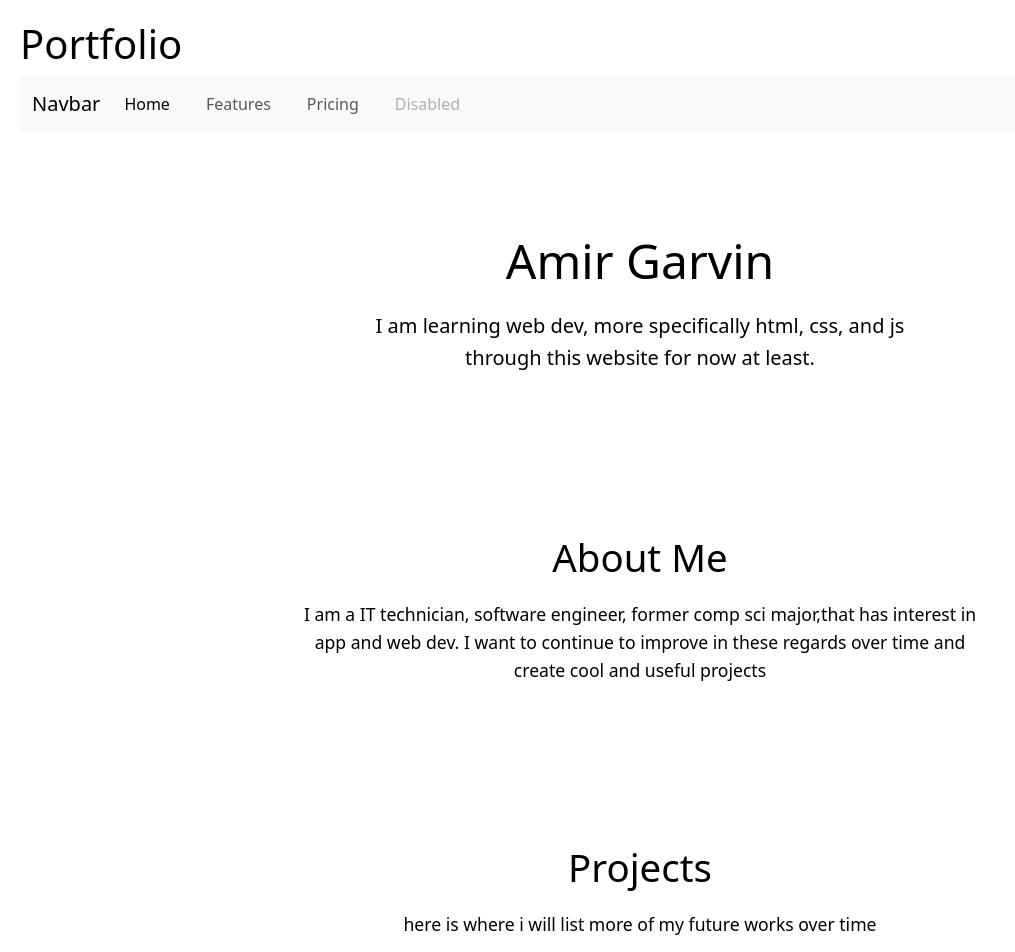
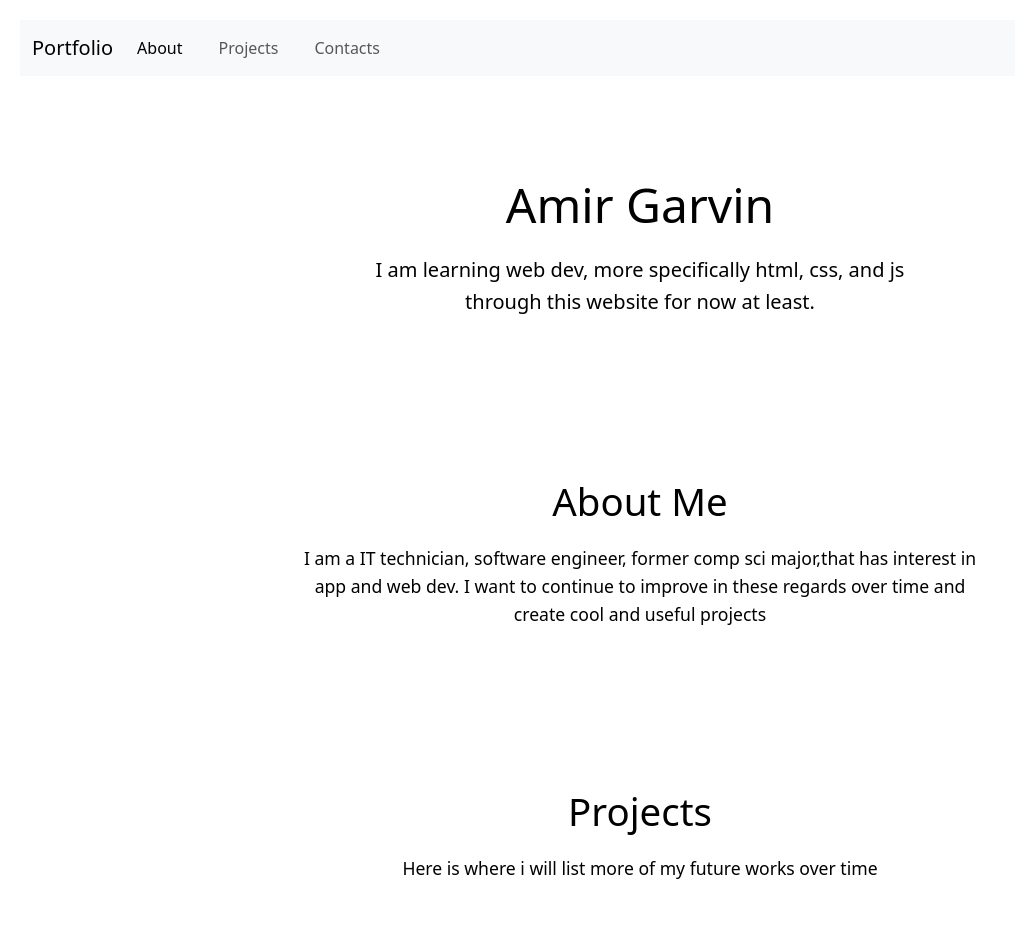
Before and after one commit to AmirGarvin/portfolio, a plain HTML site: page index.html in a window 1280 px wide. Shown: the top 952 px of the page, without its empty margins (0-1015 px from the left). Drawn offline with nearby package versions, Linux system fonts and the light colour scheme.

Commit message:
Format changes

```diff
--- a/index.html
+++ b/index.html
@@ -21,10 +21,9 @@
 
   <body>
     <header>
-      <h1>Portfolio</h1>
       <nav class="navbar navbar-expand-lg bg-body-tertiary">
         <div class="container-fluid">
-          <a class="navbar-brand" href="#">Navbar</a>
+          <a class="navbar-brand" href="#">Portfolio</a>
           <button
             class="navbar-toggler"
             type="button"
@@ -39,16 +38,16 @@
           <div class="collapse navbar-collapse" id="navbarNav">
             <ul class="navbar-nav">
               <li class="nav-item">
-                <a class="nav-link active" aria-current="page" href="#">Home</a>
+                <a class="nav-link active" aria-current="page" href="#">About</a>
               </li>
               <li class="nav-item">
-                <a class="nav-link" href="#">Features</a>
+                <a class="nav-link" href="#">Projects</a>
               </li>
               <li class="nav-item">
-                <a class="nav-link" href="#">Pricing</a>
+                <a class="nav-link" href="#">Contacts</a>
               </li>
               <li class="nav-item">
-                <a class="nav-link disabled" aria-disabled="true">Disabled</a>
+                <a class="nav-link disabled" aria-disabled="true"></a>
               </li>
             </ul>
           </div>
@@ -75,7 +74,7 @@
 
     <section id="projects">
       <h2>Projects</h2>
-      <p>here is where i will list more of my future works over time</p>
+      <p>Here is where i will list more of my future works over time</p>
     </section>
 
     <section id="contacts">
```
